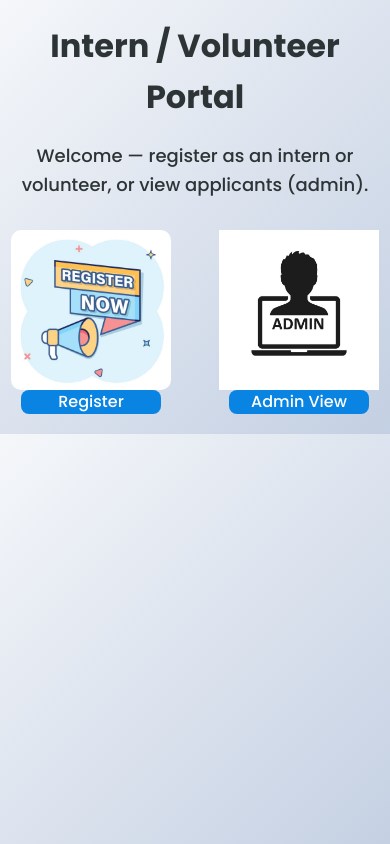
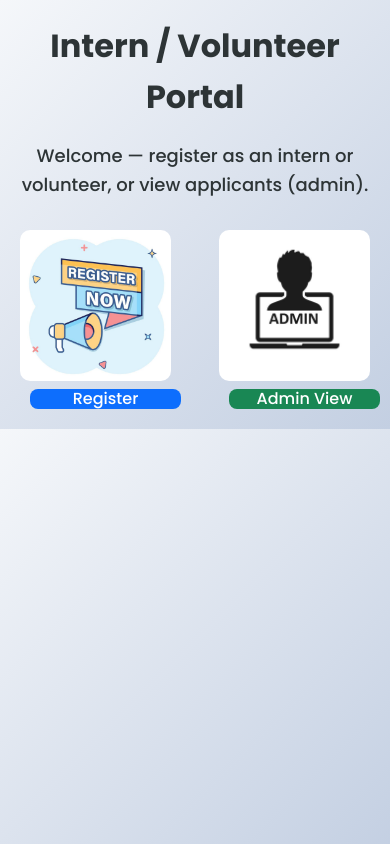
Before and after one commit to SuryanshuKushwaha/intern_portal_mern, a React (Create React App) app in the folder frontend/: page / in a window 390 px wide. Built offline with nearby package versions, Linux system fonts and the light colour scheme; no server answers.

Commit message:
Refactor Home page layout to improve image responsiveness and link styles

```diff
--- a/frontend/src/pages/Home.js
+++ b/frontend/src/pages/Home.js
@@ -9,24 +9,50 @@ export default function Home() {
         Welcome — register as an intern or volunteer, or view applicants (admin).
       </p>
       <div className="home-links" style={{ display: 'flex', justifyContent: 'center', gap: '48px' }}>
-        <div style={{ textAlign: 'center', lineHeight: 0 }}>
+        <div style={{ textAlign: 'center', lineHeight: 0, width: 220 }}>
           <img
             src="/images/r.jpg"
             alt="Register"
-            style={{ borderRadius: "10px",display: 'block', margin: '0 auto', width: 160, height: 'auto', marginBottom: 0 }}
+            style={{ borderRadius: '10px', display: 'block', margin: '0 auto', width: '100%', height: 'auto', marginBottom: 0 }}
           />
-          <Link to="/register" style={{ display: 'block', marginTop: 0 }}>
+          <Link
+            to="/register"
+            style={{
+              display: 'block',
+              marginTop: 8,
+              width: '100%',
+              padding: '10px 12px',
+              background: '#0d6efd',
+              color: '#fff',
+              textDecoration: 'none',
+              borderRadius: 8,
+              textAlign: 'center',
+            }}
+          >
             Register
           </Link>
         </div>
 
-        <div style={{ textAlign: 'center', lineHeight: 0 }}>
+        <div style={{ textAlign: 'center', lineHeight: 0, width: 220 }}>
           <img
             src="/images/a.jpg"
             alt="Admin"
-            style={{ display: 'block', margin: '0 auto', width: 160, height: 'auto', marginBottom: 0 }}
+            style={{ borderRadius: '10px', display: 'block', margin: '0 auto', width: '100%', height: 'auto', marginBottom: 0 }}
           />
-          <Link to="/admin" style={{ display: 'block', marginTop: 0 }}>
+          <Link
+            to="/admin"
+            style={{
+              display: 'block',
+              marginTop: 8,
+              width: '100%',
+              padding: '10px 12px',
+              background: '#198754',
+              color: '#fff',
+              textDecoration: 'none',
+              borderRadius: 8,
+              textAlign: 'center',
+            }}
+          >
             Admin View
           </Link>
         </div>
```
